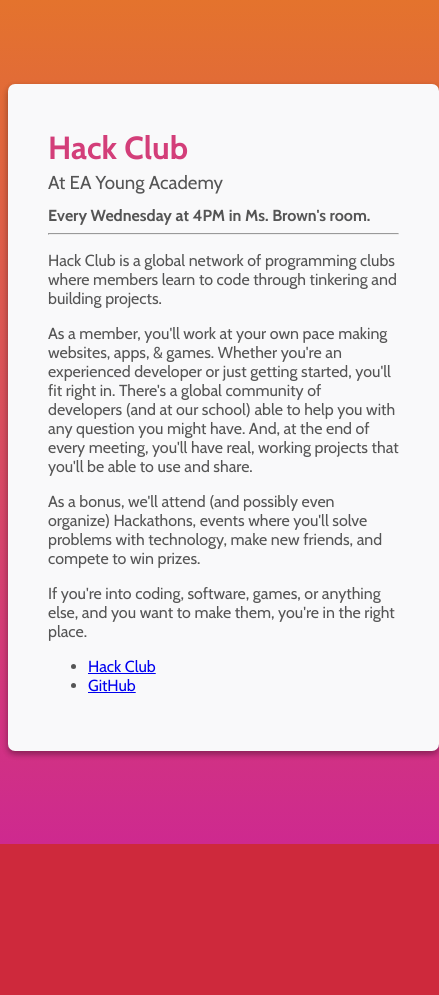
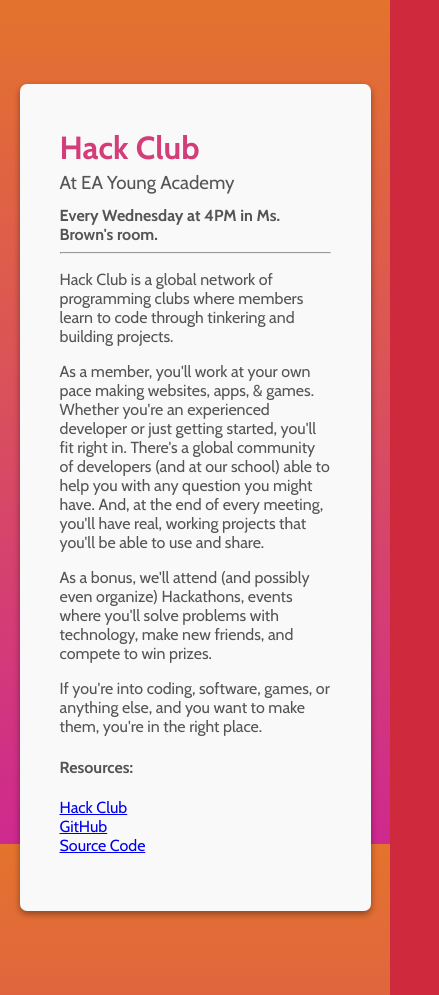
Before and after one commit to benaubin/hackclub-mc, a Next.js app: page / in a window 390 px wide. Shown: the whole page, 439 px wide, since content can reach past the window. Before the commit the page ends 844 px from the top, so only its background shows below. Built offline with nearby package versions, Linux system fonts and the light colour scheme.

Commit message:
Fix mobile responsiveness, viewport tag, resources

```diff
--- a/pages/_app.tsx
+++ b/pages/_app.tsx
@@ -20,17 +20,18 @@
     return <>
       <Head>
         <link href="https://fonts.googleapis.com/css?family=Cabin:400,700&display=swap" rel="stylesheet"></link>
-          <style jsx global>{`
+        <meta name="viewport" content="width=device-width, initial-scale=1.0"></meta>
+        <style dangerouslySetInnerHTML={{__html: `
             body {
               font-family: "Cabin", sans-serif;
               background-color: rgb(206, 41, 60);
               background-image: linear-gradient(rgb(228, 115, 45), rgb(206, 41, 143));
               background-size: 100vw 100vh;
-
+              background-attachment: fixed;
 
               font-weight: 400;
             }
-          `}</style>
+        `}}/>
       </Head>
       <Component {...pageProps} />
     </>;
--- a/pages/index.tsx
+++ b/pages/index.tsx
@@ -23,6 +23,8 @@
         If you're into coding, software, games, or anything else, and you want to make them, you're in the right place.
       </p>
 
+      <h4>Resources:</h4>
+
       <ul>
         <li>
           <a href="https://hackclub.com">
@@ -34,6 +36,11 @@
             GitHub
           </a>
         </li>
+        <li>
+          <a href="https://github.com/EAYA-Hack-Club/club-website/">
+            Source Code
+          </a>
+        </li>
       </ul>
     </div>
 
@@ -43,7 +50,7 @@
         color: #555;
 
         border-radius: 7px;
-        box-sizinng: border-box;
+        box-sizing: border-box;
 
         margin: 10vh auto;
 
@@ -63,6 +70,11 @@
         font-weight: 400;
         margin: 4px 0;
       }
+
+      ul {
+        list-style: none;
+        padding: 0;
+      }
     `}</style>
   </div>;
 };
```
Also changed, not shown: 2 other files (tests, documents, lock files or other folders). Lines whose indentation alone changed are shown as unchanged.
